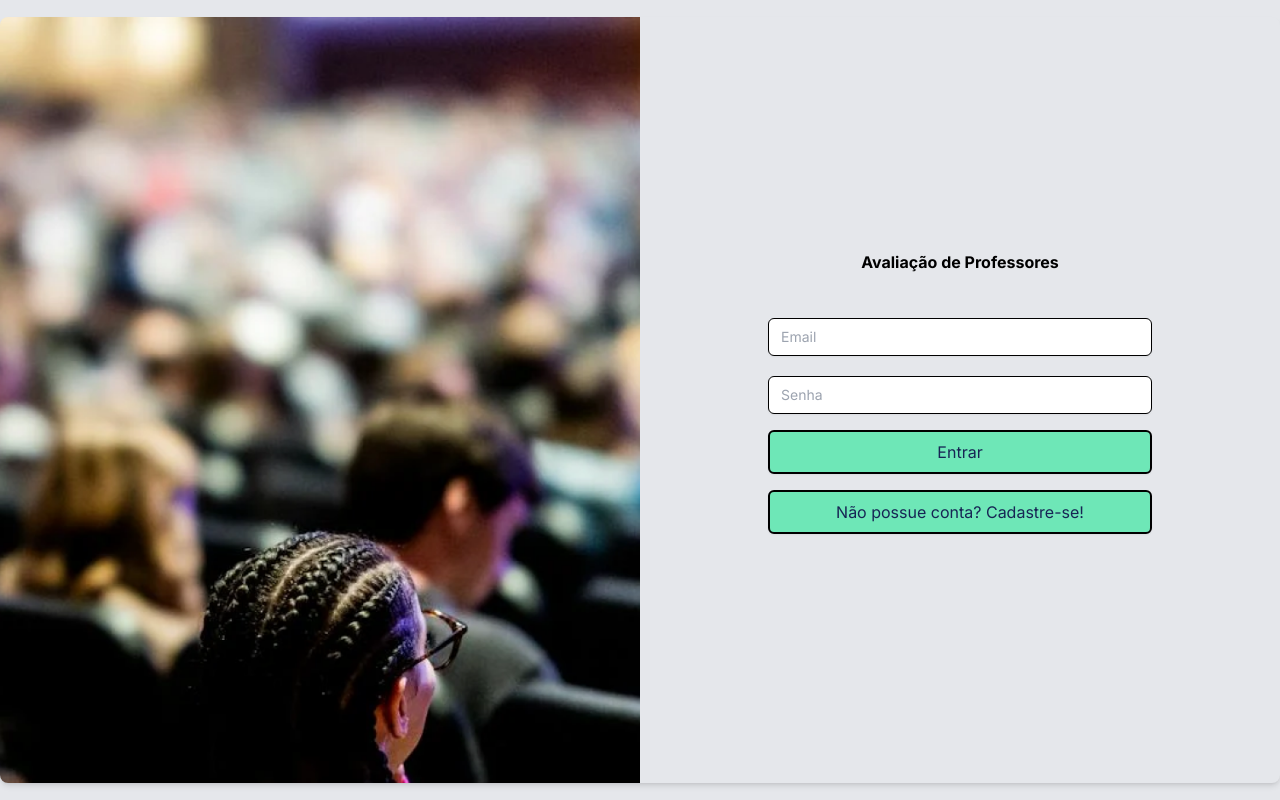
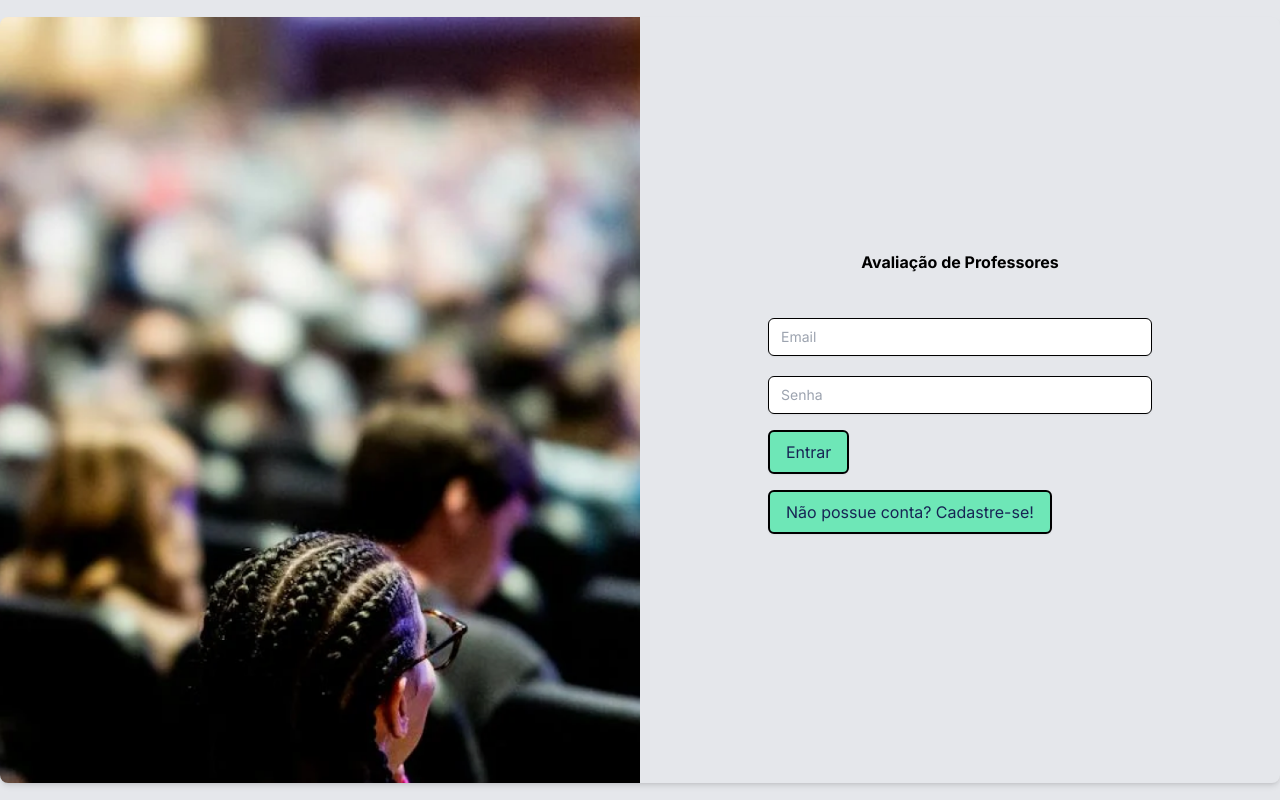
Before and after one commit to AnaBraz26/Grupo3_CJR, a Next.js app in the folder my-app/: page / in a window 1280 px wide. Built offline with nearby package versions, Linux system fonts and the light colour scheme.

Commit message:
Href: Referência atualizadas nos botões para outras pags

```diff
--- a/my-app/src/app/Navbar.tsx
+++ b/my-app/src/app/Navbar.tsx
@@ -5,11 +5,11 @@ export default function NavBar() {
                 <img className="w-92px cursor-pointer" src="unbLogo.png" alt="Logo da UnB" />
             </div>
 
-
-            {/* (logado) ?
-            <button className="w-154px h-14 rounded-16px border-2 border-white mr-14 bg-[#00ABED] shadow-custom duration-500 hover:duration-500 hover:bg-[#0077B5] ">
+           <a href = "http://localhost:3000/">
+            <button className="w-154px h-14 rounded-16px border-2 border-white mr-14 bg-[#00ABED] shadow-custom duration-500 hover:duration-500 hover:bg-[#0077B5]" >
                 <h1 className="font-normal text-30px font-questrial text-white text-center">Login</h1>
-            </button> :  */}
+            </button>
+            </a>
 
             <div className="flex items-center justify-round pr-9">
                 <img className="cursor-pointer w-45px h-45px mr-74px" src="notification.png" alt="Icone para olhar notificação" />
@@ -17,6 +17,7 @@ export default function NavBar() {
                 <img className="cursor-pointer" src="exit.svg" alt="Icone de saída" />
             </div>
 
+
         </div>
     );
 }
--- a/my-app/src/app/feed/page.tsx
+++ b/my-app/src/app/feed/page.tsx
@@ -8,14 +8,13 @@ export default function Profile() {
       <>
         <link rel="stylesheet" href="styles.css"></link>
         <NavBar></NavBar>
-        <div className="flex items center justify win-h screen bg-gray">
-            <h1 className="custom-text"> Novos professores </h1>
+        <div className="flex items center justify win-h screen bg-gray-100">
+                <h1 className="custom-text"> Novos professores </h1>
             <div>
-               <form>
-                    <textarea className="custom-scr" id="professor" name="professor" cols="25"></textarea>
-                </form>
+                <h1 className="custom-scr"> Novos professores </h1>
             </div>
         </div>
+
         <div>
 
 
--- a/my-app/src/app/page.tsx
+++ b/my-app/src/app/page.tsx
@@ -47,18 +47,22 @@ export default function Home() {
                           />
                         </div>
                         <div className="inline-flex mb-4">
+                          <a href="http://localhost:3000/profile">
                           <button
-                          type = "submit"
+                          type = "button"
                           className="w-full shadow-sm border-solid border-2 border-black bg-emerald-300 text-blue-950 py-2 px-4 hover:bg-emerald-200 focus:bg-emerald-600 focus:text-emerald-100 rounded-md"
                           > Entrar
                           </button>
+                          </a>
                         </div>
                         <div className="inline-flex mb-4">
+                          <a href="http://localhost:3000/register">
                           <button
                           type = "button"
                           className="w-full shadow-sm border-solid border-2 border-black bg-emerald-300 text-blue-950 py-2 px-4 hover:bg-emerald-200 focus:bg-emerald-600 focus:text-emerald-100 rounded-md"
                           > Não possue conta? Cadastre-se!
                           </button>
+                          </a>
                         </div>
                       </Form>
                     </Formik>
```
